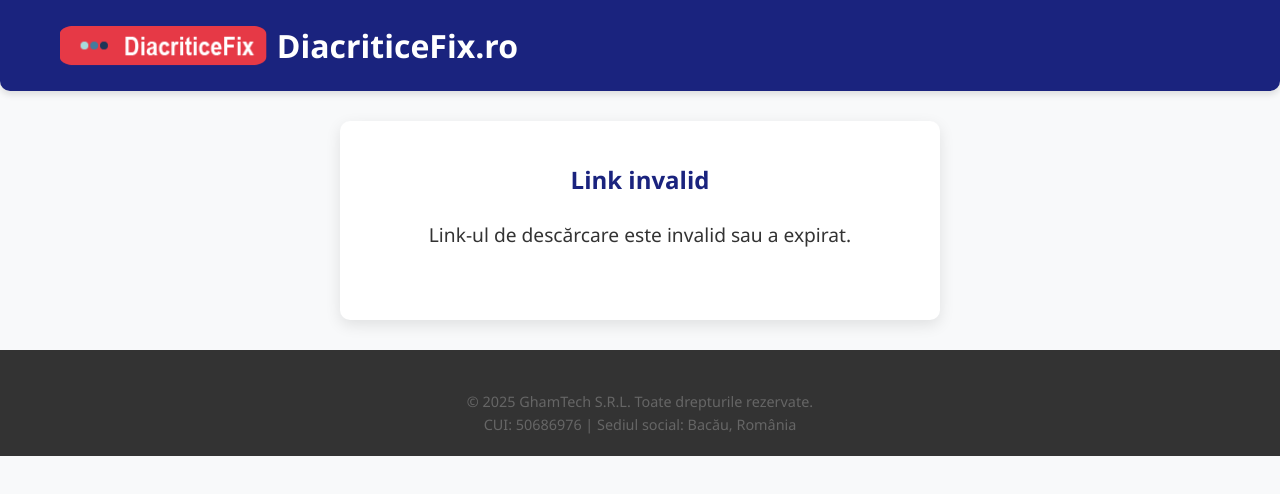
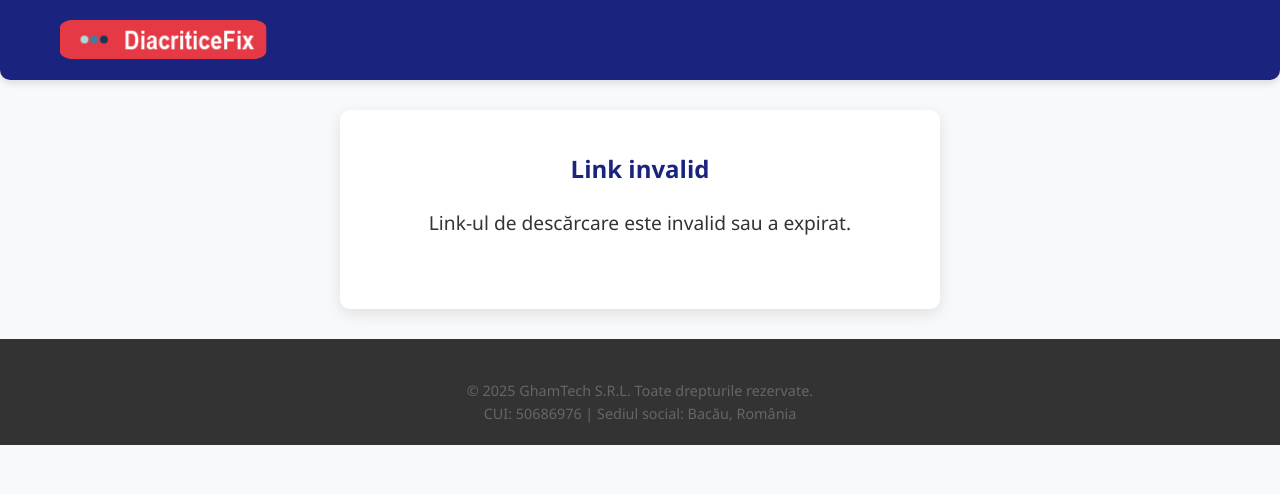
Before and after one commit to ghamtech/diacriticefix, a website: page frontend/download.html in a window 1280 px wide. Drawn offline with Linux system fonts and the light colour scheme.

Commit message:
No Logo H1

```diff
--- a/frontend/download.html
+++ b/frontend/download.html
@@ -12,7 +12,6 @@
         <div class="container logo">
             <a href="index.html" style="display: flex; align-items: center; text-decoration: none; color: white;">
                 <img src="logo.png" alt="DiacriticeFix Logo" class="logo-img">
-                <h1>DiacriticeFix.ro</h1>
             </a>
         </div>
     </header>
```
Also changed, not shown: frontend/index.html (+0 -1 lines), frontend/politica.html (+0 -1 lines), frontend/termeni.html (+0 -1 lines).
